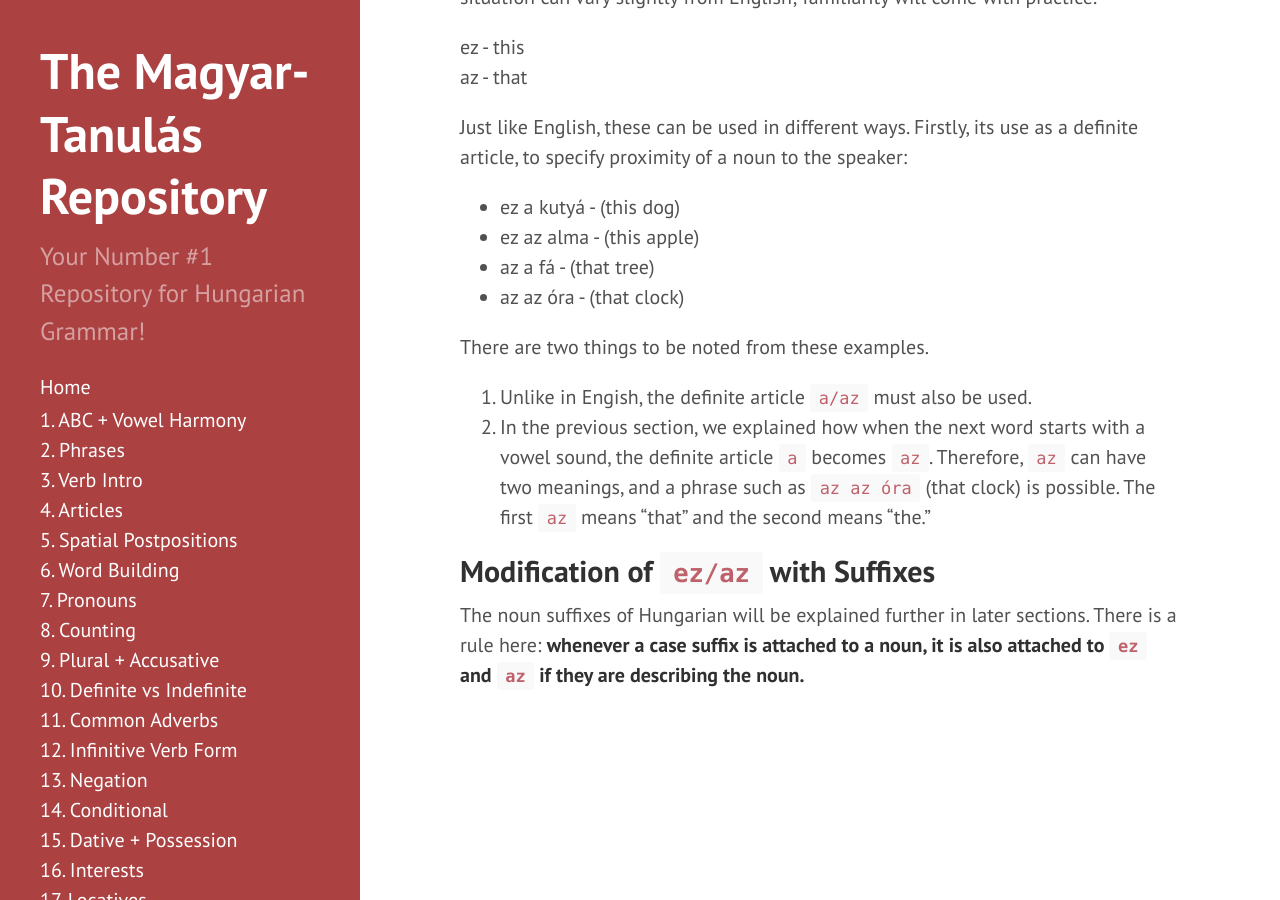
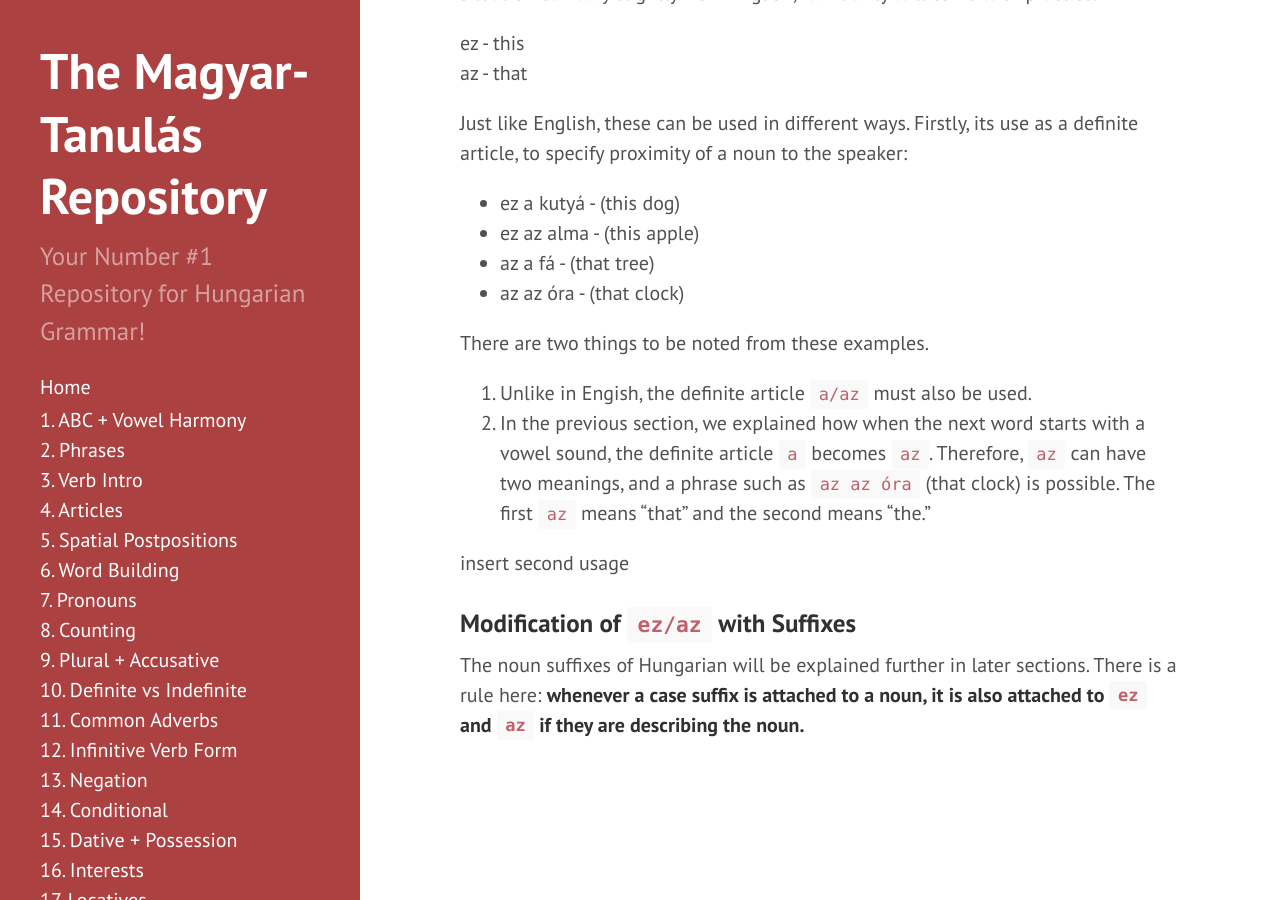
Before and after one commit to Magyartanulas/magyartanulas.github.io, a Jekyll site: the page built from extrastuff.md, in a window 1280 px wide and 900 px high, scrolled down 2350 px. Built offline with Jekyll 4.4.1, drawn with Linux system fonts in a browser that asks for light colours; our own code applies the rules of GitHub Pages for plain Markdown files; comment, search, counter and statistics services are not loaded.

Commit message:
Update extrastuff.md

```diff
--- a/extrastuff.md
+++ b/extrastuff.md
@@ -67,7 +67,7 @@
 
 * Utazás - (Journey) From `utaz`
 
-### This/That
+## This/That
 
 In English, we use the pronoun/definite article "this" when we are talking about something near to us, in either space or time, and "that" when it is further away. Hungarian uses `ez` and `az` similarly. Take note that the one used in each specific situation can vary slightly from English; familiarity will come with practice.
 
@@ -85,6 +85,8 @@
 1. Unlike in Engish, the definite article `a/az` must also be used.
 2. In the previous section, we explained how when the next word starts with a vowel sound, the definite article `a` becomes `az`. Therefore, `az` can have two meanings, and a phrase such as `az az óra` (that clock) is possible. The first `az` means "that" and the second means "the."
 
-## Modification of `ez/az` with Suffixes
+insert second usage
+
+### Modification of `ez/az` with Suffixes
 
 The noun suffixes of Hungarian will be explained further in later sections. There is a rule here: **whenever a case suffix is attached to a noun, it is also attached to `ez` and `az` if they are describing the noun.**
```
